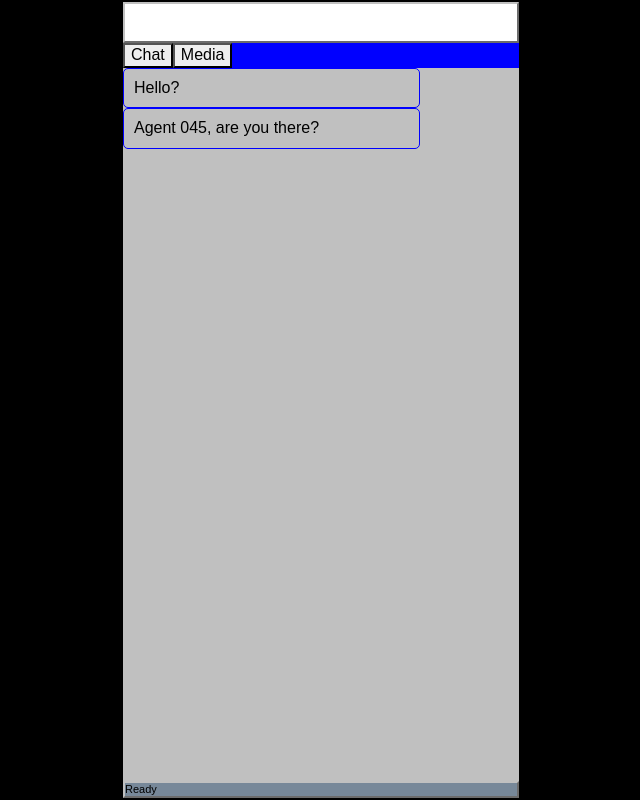
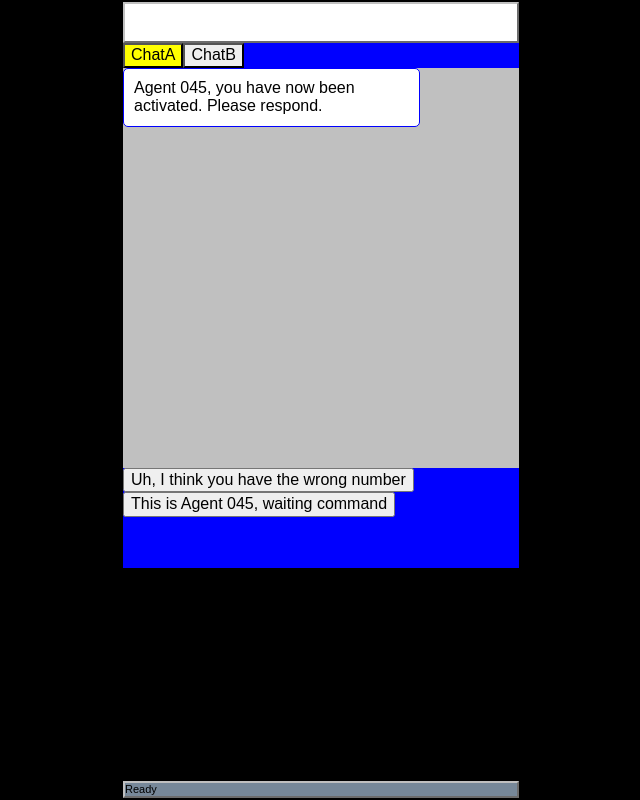
Before and after one commit to njmcode/ggj-2018, a website built with webpack: page src/index.html in a window 1280 px wide. Shown: the whole page, without its empty margins (319-959 px from the left). Built offline with nearby package versions, Linux system fonts and the light colour scheme.

Commit message:
Arch update - multiple tabs, game state, script reader etc

```diff
--- /dev/null
+++ b/src/app/GameState.js
@@ -0,0 +1,63 @@
+import ScriptReader from 'core/ScriptReader'
+import gamescript, { CHAT_A, CHAT_B } from 'data/gamescript'
+import {
+  EVT_ADVANCE_GAME_STATE,
+  EVT_CHOICE_SELECTED,
+  EVT_CHOICES_RECEIVED,
+  EVT_MESSAGE_RECEIVED,
+  EVT_PUZZLE_FAIL,
+  EVT_PUZZLE_SUCCESS
+} from 'data/events'
+
+class GameState {
+  constructor(emitter) {
+    this.emitter = emitter
+    this.reader = new ScriptReader(gamescript)
+
+    this.initialChapter = 'intro1'
+
+    this.choiceHistory = []
+    this.puzzleAttemptsLeft = 2
+  }
+
+  init() {
+    this.emitter.bind(EVT_CHOICE_SELECTED, this.handlePlayerDecision, this)
+    this.emitter.bind(EVT_PUZZLE_SUCCESS, this.handlePuzzleSuccess, this)
+    this.emitter.bind(EVT_PUZZLE_FAIL, this.handlePuzzleFail, this)
+    this.emitter.bind(EVT_ADVANCE_GAME_STATE, this.advance, this)
+
+    this.reader.init(this.initialChapter)
+    this.advance()
+  }
+
+  advance() {
+    const msg = this.reader.getNextMsg()
+
+    if (msg) {
+      if (msg.choices) {
+        this.emitter.dispatch(EVT_CHOICES_RECEIVED, msg)
+      } else {
+        setTimeout(() => {
+          this.emitter.dispatch(EVT_MESSAGE_RECEIVED, msg)
+          this.advance()
+        }, 1000) // TODO: calc time to display message
+      }
+    }
+  }
+
+  handlePlayerDecision(choice) {
+    // TODO: handle game/state logic around selection
+    this.reader.startChapter(choice.goto)
+    this.advance()
+  }
+
+  handlePuzzleSuccess(puzzleId) {
+    // todo
+  }
+
+  handlePuzzleFail(puzzleId) {
+    // todo
+  }
+}
+
+export default GameState
--- /dev/null
+++ b/src/app/index.js
@@ -0,0 +1,110 @@
+import { dom } from 'shared/utils'
+import template from './template'
+import styles from './style.css'
+
+import Emitter from 'core/Emitter'
+import GameState from './GameState'
+import ChatTab from 'modules/chat/ChatTab'
+import { CHAT_A, CHAT_B } from 'data/gamescript'
+
+
+class App {
+  constructor() {
+    this.initialTabId = 'ChatA'
+
+    this.appEl = document.body
+    this.tabData = [
+      {
+        id: 'ChatA',
+        visible: true,
+        module: new ChatTab(CHAT_A)
+      },
+      {
+        id: 'ChatB',
+        visible: true,
+        module: new ChatTab(CHAT_B)
+      },
+      /*{
+        id: 'Media',
+        visible: false,
+        module: null
+      }*/
+    ]
+    this.tabDataIds = this.tabData.map(td => td.id)
+
+    this.emitter = new Emitter()
+    this.gamestate = new GameState(this.emitter)
+  }
+
+  start() {
+    // Render app shell
+    this.el = dom(template)
+    this.appEl.innerHTML = ''
+    this.appEl.appendChild(this.el)
+
+    // DOM areas for nav and content
+    this.navEl = this.el.querySelector(`.${styles.tabNav}`)
+    this.contentEl = this.el.querySelector(`.${styles.appTabWindow}`)
+
+    // Handle tab modules
+    this.tabData.forEach((tdata, idx) => {
+
+      // Create nav item
+      const tabNavEl = document.createElement('button')
+      tabNavEl.textContent = tdata.id
+      tabNavEl.dataset.tabId = tdata.id
+      if (tdata.visible) tabNavEl.classList.add(styles.visibleTab)
+
+      tabNavEl.addEventListener('click', e => {
+        const t = e.srcElement
+        this.setActiveTab(t.dataset.tabId)
+      })
+
+      this.navEl.appendChild(tabNavEl)
+      tdata._navEl = tabNavEl
+
+      // Init module
+      if (!tdata.module) return false
+
+      // Render tab template into container
+      const tabWrapEl = document.createElement('div')
+      tabWrapEl.classList.add(styles.appTabWrapper)
+      const tabContentEl = dom(tdata.module.template)
+      tabWrapEl.appendChild(tabContentEl)
+      this.contentEl.appendChild(tabWrapEl)
+
+      tdata._wrapEl = tabWrapEl
+      tdata._contentEl = tabContentEl
+
+      tdata.module.init(tabContentEl, this.emitter)
+    })
+
+    // Render initial tab
+    this.setActiveTab(this.initialTabId)
+    this.gamestate.init()
+  }
+
+  setActiveTab(tabId) {
+    const tidx = this.tabDataIds.indexOf(tabId)
+    if (tidx === -1 || !this.tabData[tidx].visible) return false
+
+    this.tabData.forEach(tab => {
+      const fn = (tab.id === tabId) ? 'add' : 'remove'
+      tab._navEl.classList[fn](styles.activeTab)
+      tab._wrapEl.classList[fn](styles.activeContent)
+    })
+
+    return true
+  }
+
+  setTabVisibility(idx, isVisible = true) {
+    const tidx = this.tabDataIds.indexOf(tabId)
+    if (tidx === -1 || !this.tabData[tidx].visible) return false
+
+    const fn = (isVisible) ? 'add' : 'remove'
+    tab._navEl.classList[fn](styles.visibleTab)
+    tab.wrapEl.classList[fn](styles.visibleContent)
+  }
+}
+
+export default App
--- a/src/shell/style.css
+++ b/src/app/style.css
@@ -41,16 +41,30 @@
 .tabNav button {
   -webkit-appearance: none;
   appearance: none;
+  display: none;
 }
-.tabNav button.active {
-  background-color: yellow;
+
+.tabNav button.activeTab {
+  background: yellow;
+}
+.tabNav button.visibleTab {
+  display: inline-block;
 }
 
 /* Content */
 
 .appTabWindow {
   flex-grow: 1;
+  flex-basis: 100%;
   background: silver;
+}
+.appTabWrapper {
+  display: none;
+  height: 100%;
+  background: black;
+}
+.appTabWrapper.activeContent {
+  display: block;
 }
 
 /* Footer */
--- a/src/chat/chat.css
+++ /dev/null
@@ -1,21 +0,0 @@
-
-.msgPanel {
-    display: flex;
-    flex-flow: column nowrap;
-}
-
-.agent {
-    border: 1px solid blue;
-    border-radius: 5px;
-    padding: 10px;
-    width: 75%;
-}
-
-.agent-red,
-.agent-blue {
-    align-self: flex-start;
-}
-
-.agent-player {
-    align-self: flex-end;
-}
--- /dev/null
+++ b/src/core/Emitter.js
@@ -0,0 +1,36 @@
+
+class Emitter {
+  constructor() {
+    this.events = {}
+  }
+
+  bind(id, func, ctx) {
+    if (!(id in this.events)) {
+      this.events[id] = []
+    }
+    this.events[id].push(func.bind(ctx))
+    return func
+  }
+
+  unbind(id, func) {
+    if (!(id in this.events)) return false
+
+    const idx = this.events[id].indexOf(func)
+    if (idx === -1) return false
+
+    this.events[id][idx] = undefined
+  }
+
+  dispatch(id, ...params) {
+    if (!(id in this.events)) return false
+    for (let i = 0, ln = this.events[id].length; i < ln; i++) {
+      this.events[id][i](...params)
+    }
+  }
+
+  unbindAll() {
+    this.events = {}
+  }
+}
+
+export default Emitter
--- /dev/null
+++ b/src/core/ScriptReader.js
@@ -0,0 +1,53 @@
+class ScriptReader {
+  constructor(script) {
+    this.script = script
+    console.log('ScriptReader', this.script)
+  }
+
+  init(id) {
+    this.currentChapter = null
+    this.currentChapterId = null
+    this.chapterLength = 0
+    this.currentChapterMsgIdx = 0
+    this.choiceHistory = []
+
+    if (id) this.startChapter(id)
+  }
+
+  startChapter(id) {
+    if (!(id in this.script.chapters)) {
+      console.warn('ScriptReader: invalid chapter id', id)
+      return false
+    }
+    this.currentChapter = this.script.chapters[id]
+    this.currentChapterId = id
+    this.chapterLength = this.currentChapter.length
+    this.currentChapterMsgIdx = 0
+  }
+
+  getNextMsg() {
+    if (!this.currentChapter || this.currentChapterMsgIdx === this.chapterLength - 1) {
+      console.info('ScriptReader: no further messages in chapter', this.currentChapterId)
+      return false
+    }
+    this.currentChapterMsgIdx++
+    return this.currentChapter[this.currentChapterMsgIdx]
+  }
+
+  handleChoice(choiceObj) {
+    if (choice.goto) {
+      if (!(choice.goto in this.script.chapters)) {
+        console.warn('ScriptReader: invalid goto id for choice', choice)
+        return false
+      }
+
+      if (choice.id) {
+        this.choiceHistory.push(choice.id)
+      }
+
+      this.startChapter(choice.goto)
+    }
+  }
+}
+
+export default ScriptReader
--- /dev/null
+++ b/src/data/events.js
@@ -0,0 +1,7 @@
+export const EVT_MESSAGE_RECEIVED = 'EVT_MESSAGE_RECEIVED'
+export const EVT_CHOICES_RECEIVED = 'EVT_CHOICES_RECEIVED'
+export const EVT_GAME_SEND_PHOTOS = 'EVT_GAME_SEND_PHOTOS'
+export const EVT_CHOICE_SELECTED = 'EVT_CHOICE_SELECTED'
+export const EVT_PUZZLE_SUCCESS = 'EVT_PUZZLE_SUCCESS'
+export const EVT_PUZZLE_FAIL = 'EVT_PUZZLE_FAIL'
+export const EVT_ADVANCE_GAME_STATE = 'EVT_ADVANCE_GAME_STATE'
--- /dev/null
+++ b/src/data/gamescript.js
@@ -0,0 +1,97 @@
+import * as Events from './events'
+
+export const CHAT_A = 'agentA'
+export const CHAT_B = 'agentB'
+
+export default {
+  chapters: {
+    'intro1': [
+      {
+        chat: CHAT_A,
+        text: '*** INCOMING TRANSMISSION... ***',
+      },
+      {
+        chat: CHAT_A,
+        text: 'Agent 045, you have now been activated. Please respond.'
+      },
+      {
+        chat: CHAT_A,
+        choices: [
+          {
+            text: 'Uh, I think you have the wrong number',
+            goto: 'intro2'
+          },
+          {
+            text: 'This is Agent 045, waiting command',
+            goto: 'intro2'
+          }
+        ]
+      }
+    ],
+
+    'intro2': [
+      {
+        chat: CHAT_A,
+        text: 'Ah good, you’re there. We have a situation here that we need you immediate assistance with.'
+      },
+      {
+        chat: CHAT_A,
+        text: 'We’ve been locked out of remote access points in your area that we need reconnected to asap.'
+      },
+      {
+        chat: CHAT_B,
+        text: '(Here is a random AgentB message)'
+      },
+      {
+        chat: CHAT_A,
+        text: 'We need you to locate the access points, get pass the encryption software, and wire through the information packs directly via uplink.'
+      },
+      {
+        chat: CHAT_A,
+        text: 'Unfortunately due to the hack, we don’t have exact geolocations, only images of the locations in question, but they’re all near by and should be easy enough to find, given your familiarity with the area.',
+        event: Events.SEND_INITIAL_PHOTOS
+      },
+      {
+        chat: CHAT_A,
+        choices: [
+          {
+            text: 'What do you mean by "the hack"?',
+            goto: 'intro3',
+          },
+          {
+            text: 'What is this?!',
+            goto: 'intro3',
+          }
+        ]
+      }
+    ],
+
+    'intro3': [
+      {
+        chat: CHAT_A,
+        text: 'We don’t have time for questions right now Agent 045, please get the information packets as soon as possible. The security of the entire world is at stake.'
+      },
+      {
+        chat: CHAT_A,
+        text: 'Check your photo tab, there you’ll find the 5 remote access points we need you to reconnect to command.'
+      },
+      {
+        chat: CHAT_A,
+        text: 'We’ll contact you again when you’ve reached access point 1.'
+      },
+      {
+        chat: CHAT_A,
+        choices: [
+          {
+            text: 'O...k?',
+            goto: null,
+          },
+          {
+            text: 'Understood command, over and out',
+            goto: null
+          }
+        ]
+      }
+    ]
+  }
+}
--- a/src/index.js
+++ b/src/index.js
@@ -1,32 +1,7 @@
 import 'shared/main.css'
 
-import AppShell from './shell'
-import Chat from './chat'
-//import Puzzle from './puzzle'
+import App from './app'
 
-/**
- * Every tab must have a `module`.
- * Modules must expose the following:
- * - init() - only called when the app starts. Setup logic, recover from storage, etc.
- * - onEnter(tabContentEl) - called every time the tab is switched to. Start/resume activity etc.
- * - template - ES6 template literal of HTML to render for the tab
- * - onExit() [optional] - called after the tab is switched away from. Pause/clear activity etc.
-**/
-const TABS = [
-  {
-    label: 'Chat',
-    module: Chat()
-  },
-  {
-    label: 'Media',
-    module: {
-      init: () => {},
-      onEnter: () => {},
-      onExit: () => {},
-      template: `<div>Media</div>`
-    }
-  }
-]
-
-const shell = new AppShell(document.body, TABS)
-shell.start()
+console.log('Kick off')
+const app = new App()
+app.start()
--- /dev/null
+++ b/src/modules/chat/ChatTab.js
@@ -0,0 +1,77 @@
+import template from './template'
+import {
+  EVT_MESSAGE_RECEIVED,
+  EVT_CHOICES_RECEIVED,
+  EVT_CHOICE_SELECTED
+} from 'data/events'
+import styles from './chat.css'
+
+class ChatTab {
+  constructor(chatID) {
+    this.chatID = chatID
+    this.template = template
+  }
+
+  init (el, emitter) {
+    this.emitter = emitter
+
+    this.messageLog = []
+
+    this.msgPanelEl = el.querySelector(`.${styles.msgPanel}`);
+    this.choicePanelEl = el.querySelector(`.${styles.choicePanel}`);
+
+    this.emitter.bind(EVT_MESSAGE_RECEIVED,
+      this.handleIncomingMessage, this)
+
+    this.emitter.bind(EVT_CHOICES_RECEIVED,
+        this.handleIncomingMessage, this)
+  }
+
+  handleIncomingMessage(msg) {
+    if (msg.chat !== this.chatID) return false
+    if (msg.event) {
+      this.emitter.dispatch(msg.event)
+    }
+    if (msg.choices) {
+      this.displayChoices(msg.choices)
+    } else {
+      this.displayMessage(msg)
+    }
+  }
+
+  displayMessage(msg) {
+    const container = document.createElement('div');
+    container.classList.add(styles.msg, styles[msg.chat]);
+    if (msg.isPlayer) container.classList.add(styles.player)
+    container.textContent = msg.text;
+    this.msgPanelEl.appendChild(container);
+    this.messageLog.push(msg);
+  }
+
+  displayChoices(options) {
+    this.clearChoices()
+
+    options.forEach(opt => {
+      const button = document.createElement('button');
+      button.setAttribute('type', 'button');
+      button.textContent = opt.text;
+      button.addEventListener('click', () => {
+        this.displayMessage({
+          chat: this.chatID,
+          text: opt.text,
+          isPlayer: true,
+        })
+        this.clearChoices()
+        this.emitter.dispatch(EVT_CHOICE_SELECTED, opt)
+      });
+      this.choicePanelEl.appendChild(button);
+    })
+  }
+
+  clearChoices() {
+    this.choicePanelEl.innerHTML = ''
+  }
+
+}
+
+export default ChatTab
--- /dev/null
+++ b/src/modules/chat/chat.css
@@ -0,0 +1,38 @@
+.conversationPanel {
+    display: flex;
+    flex-direction: column;
+    height: 100%;
+}
+
+.msgPanel {
+    display: flex;
+    flex-direction: column;
+    flex-grow: 1;
+    overflow-y: scroll;
+    max-height: 400px;
+    background: silver;
+}
+
+.msg {
+    border: 1px solid blue;
+    border-radius: 5px;
+    padding: 10px;
+    width: 75%;
+    background: white;
+}
+
+.agentA,
+.agentB {
+    align-self: flex-start;
+}
+
+.player {
+    align-self: flex-end;
+}
+
+.choicePanel {
+    height: 100px;
+    background: blue;
+    flex-shrink: 0;
+    flex-grow: 0;
+}
--- a/src/shell/index.js
+++ /dev/null
@@ -1,73 +0,0 @@
-import { dom } from 'shared/utils'
-import template from './template'
-import styles from './style.css'
-
-class AppShell {
-  constructor(appEl, tabs = []) {
-    this.appEl = appEl
-    this.tabs = tabs
-    this.currentTabIdx = null
-  }
-
-  start() {
-    // Render shell
-    this.el = dom(template)
-    this.appEl.innerHTML = ''
-    this.appEl.appendChild(this.el)
-
-    // Setup nav tabs
-    this.navEl = this.el.querySelector(`.${styles.tabNav}`)
-
-    this.tabs.forEach((tab, idx) => {
-      const tabEl = document.createElement('button')
-      tabEl.textContent = tab.label
-      tabEl.dataset.tabidx = idx
-      tabEl.addEventListener('click', e => {
-        const t = e.srcElement
-        this.goToTabIdx(t.dataset.tabidx)
-      })
-      this.navEl.appendChild(tabEl)
-    })
-
-    // Setup content area
-    this.contentEl = this.el.querySelector(`.${styles.appTabWindow}`)
-
-    // Init all tab modules
-    this.tabs.forEach(tab => tab.module.init())
-
-    // Render initial tab
-    this.goToTabIdx(0)
-
-    // TEST CODE, REMOVE WHEN READY
-    this.tabs[0].module.playIncoming([
-      { agent: 'blue', msg: 'Hello?' },
-      { agent: 'blue', msg: 'Agent 045, are you there?' }
-    ]);
-    this.tabs[0].module.provideChoice([
-      { text: 'Who is this?', callback: () => console.log('owl response') },
-      { text: 'Acknowledged, awaiting command.', callback: () => console.log('soldier response') }
-    ]);
-  }
-
-  goToTabIdx(idx) {
-    if (idx < 0 || idx > this.tabs.length -1) return false
-
-    if (this.currentTabIdx !== null) {
-      this.tabs[this.currentTabIdx].module.onExit()
-    }
-
-    const newTabContentEl = dom(this.tabs[idx].module.template)
-
-    this.contentEl.innerHTML = ''
-    this.contentEl.appendChild(newTabContentEl)
-
-    this.currentTabIdx = idx
-    this.tabs[this.currentTabIdx].module.onEnter(newTabContentEl)
-  }
-
-  setActiveTabButton(idx) {
-    // TODO
-  }
-}
-
-export default AppShell
```
Also changed, not shown: src/app/template.js (renamed from src/shell/template.js), src/modules/chat/index.js (renamed from src/chat/index.js), src/modules/chat/template.js (renamed from src/chat/template.js), src/modules/puzzle/index.js (renamed from src/puzzle/index.js), src/modules/puzzle/puzzle.css (renamed from src/puzzle/puzzle.css).
